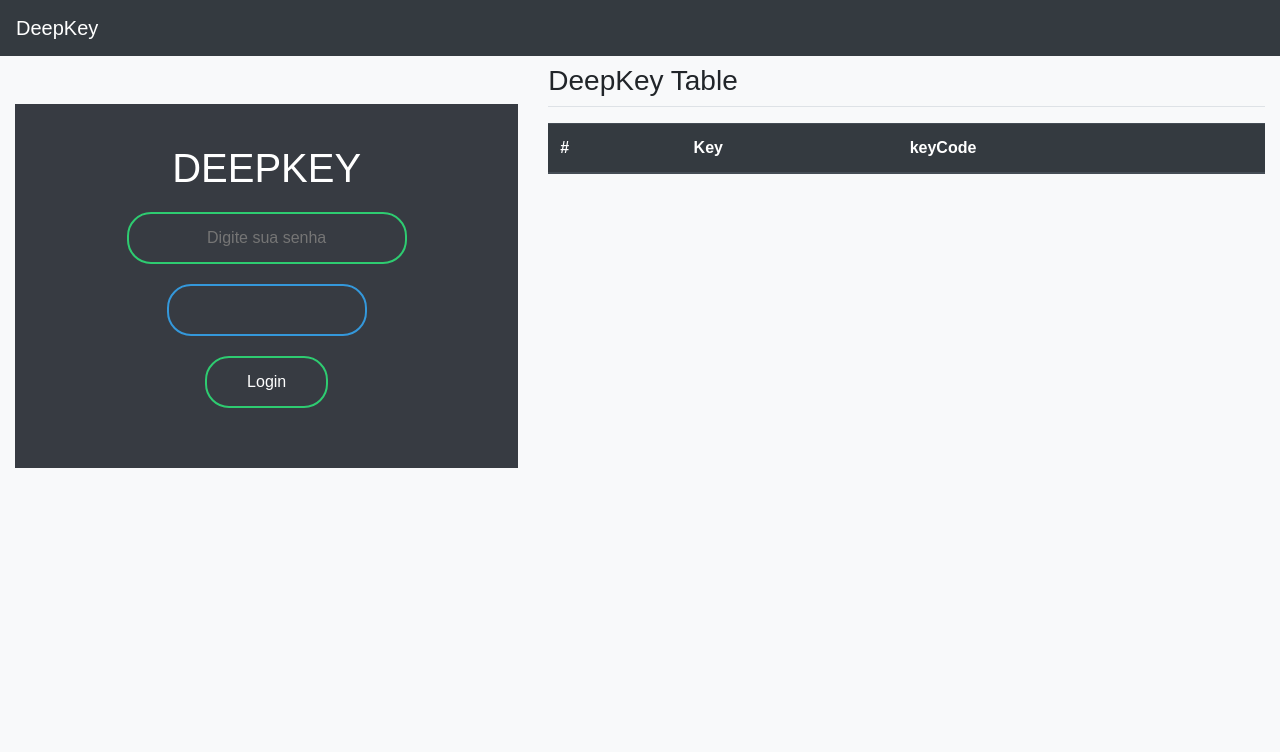
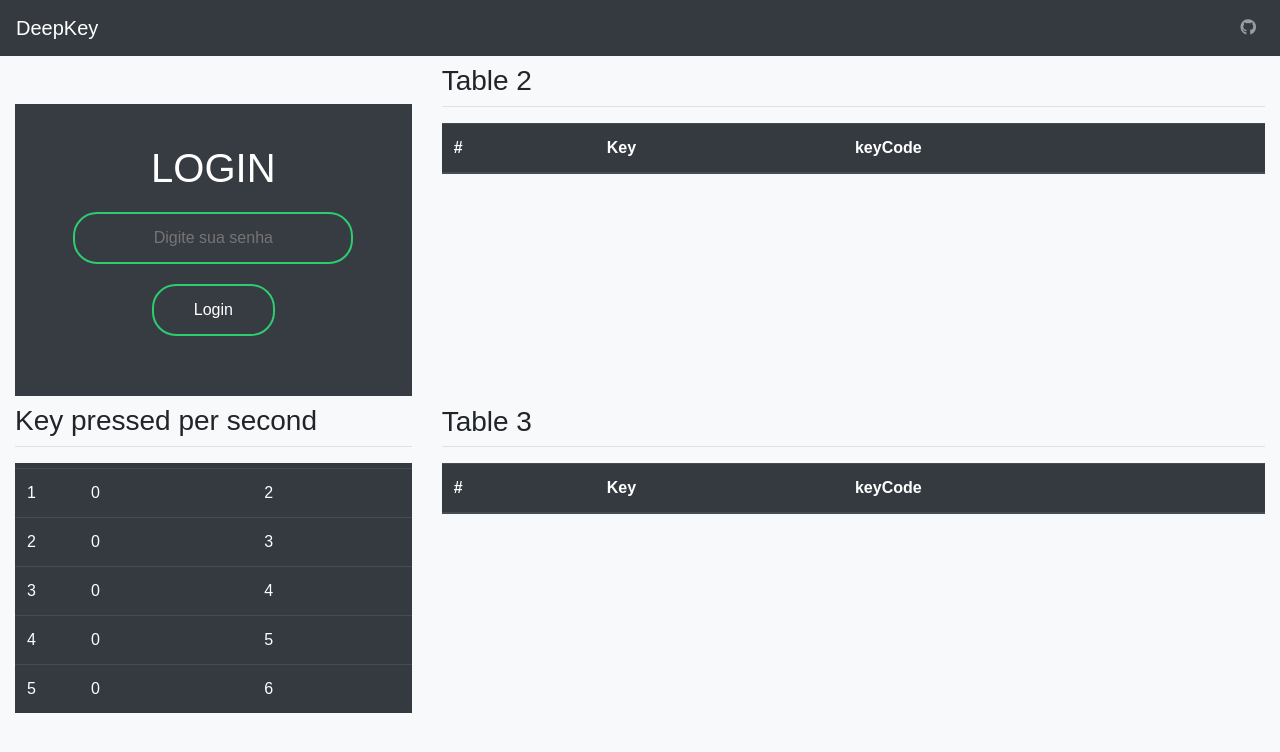
Before and after one commit to EduardoNatale/deepkey, a Django app: page / in a window 1280 px wide. Shown: the top 752 px of the page. Run offline with Django 3.2, Linux system fonts and the light colour scheme; lists and menus that the app fills with data are empty; some libraries are stand-ins or nearby versions.

Commit message:
Adding how many keys the user has pressed per second

```diff
--- a/project/deepkey/static/assets/javascript/deepkey.js
+++ b/project/deepkey/static/assets/javascript/deepkey.js
@@ -1,25 +1,59 @@
-const input = document.getElementById('input-password')
-const input1 = document.getElementById('input-password1')
-const tableBody = document.querySelector('.table');
-let id = 0
+const input = document.getElementById('input-password');
+const tableBody1 = document.getElementById('table1');
+const tableBody2 = document.getElementById('table2');
+const tableBody3 = document.getElementById('table3');
+let id1 = 0;
+let id2 = 0;
+let id3 = 0;
+let manyTimes = 0;
+let second = 0;
 
-function add2table(e){
+function add2table1(){
+  // alert('dsa');
+  second += 1;
   let row = document.createElement('tr');
-  row.innerHTML += '<td>' + id + '</td>';
+  row.innerHTML += '<td>' + id1 + '</td>';
+  row.innerHTML += '<td>' + manyTimes + '</td>';
+  row.innerHTML += '<td>' + second + '</td>';
+  tableBody1.appendChild(row);
+  id1 += 1;
+  manyTimes = 0;
+}
+
+function add2table2(e){
+  let row = document.createElement('tr');
+  row.innerHTML += '<td>' + id2 + '</td>';
   row.innerHTML += '<td>' + e.key + '</td>';
   row.innerHTML += '<td>' + e.keyCode + '</td>';
-  tableBody.appendChild(row);
-  id += 1;
+  tableBody2.appendChild(row);
+  id2 += 1;
 }
 
-function ScrollDiv(){
-  if(document.getElementById('ecran').scrollTop<(document.getElementById('ecran').scrollHeight-document.getElementById('ecran').offsetHeight)){-1
-    document.getElementById('ecran').scrollTop=document.getElementById('ecran').scrollTop+1000;
+function scrollDiv1(){
+  if(document.getElementById('divTable1').scrollTop<(document.getElementById('divTable1').scrollHeight-document.getElementById('divTable1').offsetHeight)){-1
+    document.getElementById('divTable1').scrollTop=document.getElementById('divTable1').scrollTop+1000;
+  }
+}
+
+function scrollDiv2(){
+  if(document.getElementById('divTable2').scrollTop<(document.getElementById('divTable2').scrollHeight-document.getElementById('divTable2').offsetHeight)){-1
+    document.getElementById('divTable2').scrollTop=document.getElementById('divTable2').scrollTop+1000;
+  }
+}
+
+function scrollDiv3(){
+  if(document.getElementById('divTable3').scrollTop<(document.getElementById('divTable3').scrollHeight-document.getElementById('divTable3').offsetHeight)){-1
+    document.getElementById('divTable3').scrollTop=document.getElementById('divTable3').scrollTop+1000;
   }
 }
 
 input.onkeydown = function(e) {
-    input1.value = e.key;
-    add2table(e);
-    ScrollDiv();
+    add2table2(e);
+    scrollDiv2();
+    manyTimes += 1;
 }
+
+setInterval(function(){
+  add2table1();
+  scrollDiv1();
+}, 1000);
--- a/project/deepkey/static/index.css
+++ b/project/deepkey/static/index.css
@@ -4,12 +4,7 @@
 }
 
 .box {
-    /* width: 400px; */
     padding: 40px;
-    /* position: absolute; */
-    /* top: 30%;
-    left: 7%; */
-    /* transform: translate(-50%, -15%); */
     background: #373B42;
     text-align: center;
 }
@@ -77,9 +72,23 @@
     background: #3498db;
 }
 
-.myasd{
+.table1{
   position: relative;
-  height: 500px;
+  height: 250px;
   overflow: auto;
   display: block;
 }
+
+.table2{
+  position: relative;
+  height: 274px;
+  overflow: auto;
+  display: block;
+}
+
+.table3{
+  position: relative;
+  height: 274px;
+  overflow: auto;
+  display: block;
+}
--- a/project/deepkey/templates/index.html
+++ b/project/deepkey/templates/index.html
@@ -4,6 +4,7 @@
     <meta charset="utf-8">
     <title>DeepKey</title>
     {% load staticfiles %}
+    <link rel="stylesheet" href="https://use.fontawesome.com/releases/v5.7.2/css/all.css" integrity="sha384-fnmOCqbTlWIlj8LyTjo7mOUStjsKC4pOpQbqyi7RrhN7udi9RwhKkMHpvLbHG9Sr" crossorigin="anonymous">
     <link href="{% static '/bootstrap/css/bootstrap.css' %}" rel="stylesheet">
     <link href="{% static 'index.css' %}" rel="stylesheet">
 </head>
@@ -14,27 +15,65 @@
             <button class="navbar-toggler" type="button" data-toggle="collapse" data-target="#navbarsExampleDefault" aria-controls="navbarsExampleDefault" aria-expanded="false" aria-label="Toggle navigation">
                 <span class="navbar-toggler-icon"></span>
             </button>
+            <ul class="navbar-nav flex-row ml-md-auto d-none d-md-flex">
+                <li class="nav-item">
+                    <a class="nav-link p-2" href="https://github.com/EduardoNatale/deepkey/tree/deepkey" target="_blank" rel="noopener" aria-label="GitHub"><i class="fab fa-github"></i></a>
+                </li>
+            </ul>
         </div>
     </header>
     <div class="container-fluid">
         <div class="row">
-            <div class="col-md-5">
+            <div class="col-md-4">
                 <div class="pt-5">
-                    <form class="box" method="post">
+                    <form class="box" method="POST">
                         {% csrf_token %}
-                        <h1>DeepKey</h1>
+                        <h1>Login</h1>
                         <input type="text" id='input-password' autofocus placeholder="Digite sua senha">
-                        <input type="text" id='input-password1'>
                         <button type="submit">Login</button>
                     </form>
+
+                    <div class="d-flex justify-content-between pt-2 mb-3 border-bottom">
+                        <h3 class="h3">Key pressed per second</h3>
+                    </div>
+                    <div class="table-responsive table1" id="divTable1">
+                        <table id="table1" class="table table-striped table-dark mb-0">
+                            <thead>
+                            <tr>
+                                <th>#</th>
+                                <th>Quantity</th>
+                                <th>Second</th>
+                            </tr>
+                            </thead>
+                            <tbody>
+                            </tbody>
+                        </table>
+                    </div>
                 </div>
             </div>
-            <div class="col-md-7">
+            <div class="col-md-8">
                 <div class="d-flex justify-content-between pt-2 mb-3 border-bottom">
-                    <h3 class="h3">DeepKey Table</h3>
+                    <h3 class="h3">Table 2</h3>
                 </div>
-                <div class="table-responsive myasd" id="ecran">
-                    <table class="table table-striped table-dark mb-0">
+                <div class="table-responsive table2" id="divTable2">
+                    <table id="table2" class="table table-striped table-dark mb-0">
+                        <thead>
+                        <tr>
+                            <th>#</th>
+                            <th>Key</th>
+                            <th>keyCode</th>
+                        </tr>
+                        </thead>
+                        <tbody>
+                        </tbody>
+                    </table>
+                </div>
+
+                <div class="d-flex justify-content-between pt-2 mb-3 border-bottom">
+                    <h3 class="h3">Table 3</h3>
+                </div>
+                <div class="table-responsive table3" id="divTable3">
+                    <table id="table3" class="table table-striped table-dark mb-0">
                         <thead>
                         <tr>
                             <th>#</th>
```
